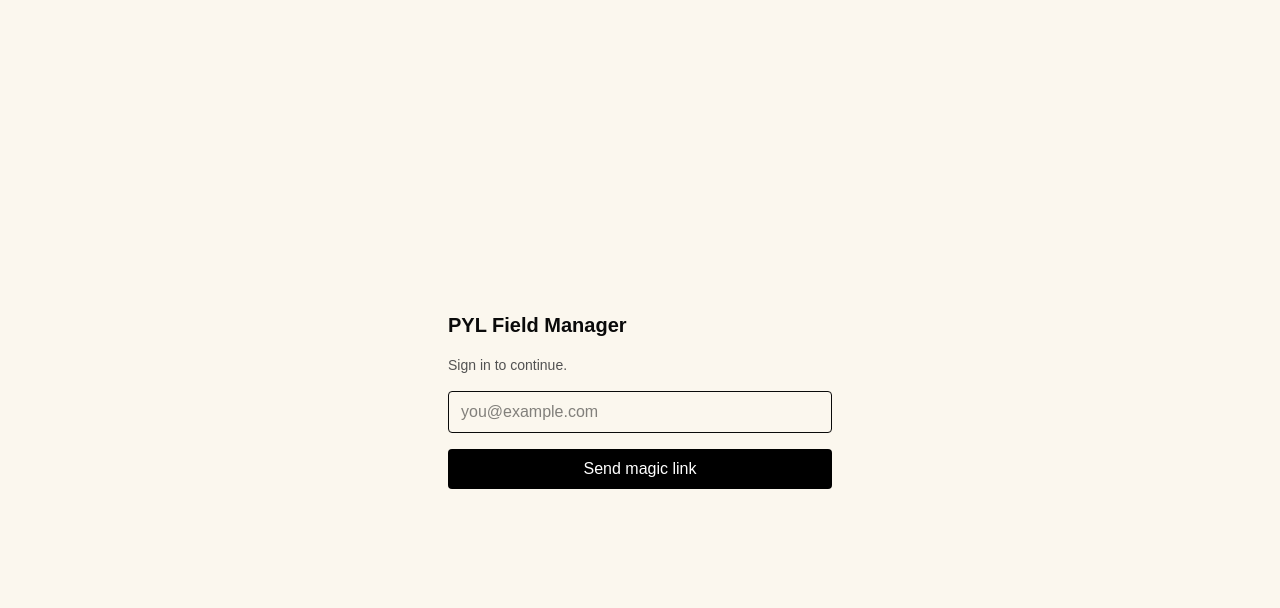
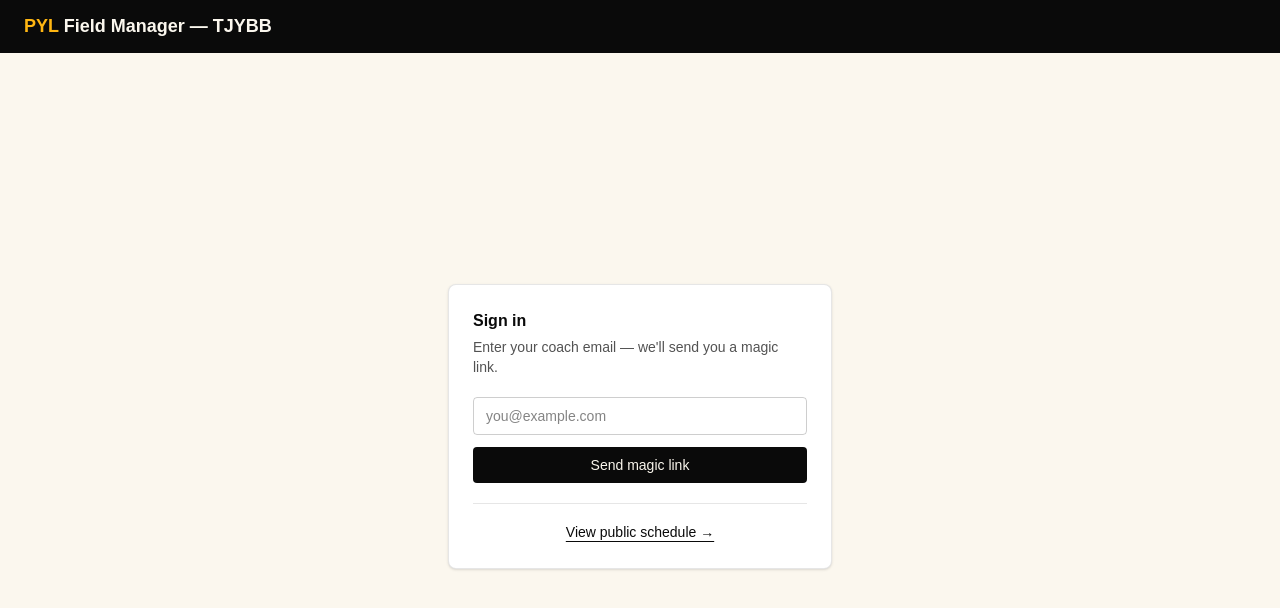
Before and after one commit to ronmitko-gif/pyl-field-manager, a Next.js app: page /login in a window 1280 px wide. Shown: the top 608 px of the page. Built offline with nearby package versions, Linux system fonts and the light colour scheme.

Commit message:
feat(public): /schedule route + login polish + coach empty states + nav scroll

```diff
--- a/app/(auth)/login/page.tsx
+++ b/app/(auth)/login/page.tsx
@@ -1,5 +1,6 @@
 'use client';
 
+import Link from 'next/link';
 import { useState } from 'react';
 import { createClient } from '@/lib/supabase/client';
 
@@ -27,35 +28,54 @@ export default function LoginPage() {
   }
 
   return (
-    <main className="min-h-screen flex items-center justify-center p-8">
-      <form onSubmit={handleSubmit} className="w-full max-w-sm space-y-4">
-        <h1 className="text-xl font-semibold">PYL Field Manager</h1>
-        <p className="text-sm text-neutral-600">Sign in to continue.</p>
+    <div className="flex min-h-screen flex-col bg-tj-cream text-tj-black">
+      <header className="flex items-center justify-between border-b border-tj-black/10 bg-tj-black px-6 py-3 text-tj-cream">
+        <h1 className="text-lg font-semibold">
+          <span className="text-tj-gold">PYL</span> Field Manager — TJYBB
+        </h1>
+      </header>
+
+      <main className="flex flex-1 items-center justify-center p-6">
+        <div className="w-full max-w-sm space-y-5 rounded-lg border border-tj-black/10 bg-white p-6 shadow-sm">
+          <div>
+            <h2 className="text-base font-semibold">Sign in</h2>
+            <p className="mt-1 text-sm opacity-70">
+              Enter your coach email — we&apos;ll send you a magic link.
+            </p>
+          </div>
+
+          <form onSubmit={handleSubmit} className="flex flex-col gap-3 text-sm">
             <input
               type="email"
               required
               value={email}
               onChange={(e) => setEmail(e.target.value)}
               placeholder="you@example.com"
-          className="w-full border rounded px-3 py-2"
+              className="w-full rounded border border-tj-black/20 px-3 py-2"
               disabled={status === 'sending' || status === 'sent'}
             />
             <button
               type="submit"
               disabled={status === 'sending' || status === 'sent'}
-          className="w-full bg-black text-white rounded px-3 py-2 disabled:opacity-50"
+              className="w-full rounded bg-tj-black px-3 py-2 text-tj-cream hover:bg-tj-black/80 disabled:opacity-50"
             >
-          {status === 'sending' ? 'Sending…' : 'Send magic link'}
+              {status === 'sending' ? 'Sending…' : status === 'sent' ? 'Check your email' : 'Send magic link'}
             </button>
             {status === 'sent' && (
-          <p className="text-sm text-green-700">
-            Check your email for the sign-in link.
-          </p>
+              <p className="text-xs text-tj-gold">Check your email for the sign-in link.</p>
             )}
             {status === 'error' && (
-          <p className="text-sm text-red-700">{errorMessage}</p>
+              <p className="text-xs text-override-red">{errorMessage}</p>
             )}
           </form>
+
+          <div className="border-t border-tj-black/10 pt-4 text-center">
+            <Link href="/schedule" className="text-sm underline underline-offset-4 hover:text-tj-gold">
+              View public schedule →
+            </Link>
+          </div>
+        </div>
       </main>
+    </div>
   );
 }
--- a/app/admin/_components/admin-nav.tsx
+++ b/app/admin/_components/admin-nav.tsx
@@ -14,7 +14,7 @@ const LINKS = [
 export function AdminNav({ pendingRequests = 0 }: { pendingRequests?: number }) {
   const pathname = usePathname();
   return (
-    <nav className="flex gap-4 border-b border-tj-black/10 bg-white px-6 py-2 text-sm">
+    <nav className="flex gap-4 overflow-x-auto whitespace-nowrap border-b border-tj-black/10 bg-white px-6 py-2 text-sm">
       {LINKS.map((l) => {
         const isActive =
           l.href === '/admin'
--- a/app/coach/page.tsx
+++ b/app/coach/page.tsx
@@ -92,11 +92,17 @@ export default async function CoachPage() {
       </header>
 
       <main className="mx-auto flex max-w-3xl flex-col gap-8 p-6">
+        {!coach.team_id && (
+          <div className="rounded border border-tj-gold bg-tj-gold-soft/40 p-3 text-sm">
+            <p className="font-semibold">You&apos;re not assigned to a team yet.</p>
+            <p className="mt-1 opacity-80">Contact the admin to be assigned a team before requesting slots.</p>
+          </div>
+        )}
         <section>
           <h2 className="mb-2 text-sm font-semibold uppercase tracking-wide text-tj-black/60">Your upcoming blocks</h2>
           {blocks.length === 0 ? (
             <p className="rounded border border-tj-black/10 bg-white p-4 text-sm text-tj-black/50">
-              No upcoming practices. Request a slot below.
+              No upcoming practices. Check the open windows below, then request a slot.
             </p>
           ) : (
             <ul className="flex flex-col gap-2">
@@ -127,7 +133,7 @@ export default async function CoachPage() {
           <h2 className="mb-2 text-sm font-semibold uppercase tracking-wide text-tj-black/60">Your pending requests</h2>
           {requests.length === 0 ? (
             <p className="rounded border border-tj-black/10 bg-white p-4 text-sm text-tj-black/50">
-              No pending requests.
+              No pending requests — submit one above.
             </p>
           ) : (
             <ul className="flex flex-col gap-2">
--- /dev/null
+++ b/app/schedule/page.tsx
@@ -0,0 +1,78 @@
+import Link from 'next/link';
+import { formatDistanceToNow } from 'date-fns';
+import { createAdminClient } from '@/lib/supabase/admin';
+import { parseWeekParam } from '@/lib/calendar/week';
+import type { ScheduleBlock } from '@/lib/types';
+import { WeekNav } from '@/app/admin/_components/week-nav';
+import { WeekGrid } from '@/app/admin/_components/week-grid';
+import { DayList } from '@/app/admin/_components/day-list';
+
+export default async function PublicSchedulePage({
+  searchParams,
+}: {
+  searchParams: Promise<{ week?: string; day?: string }>;
+}) {
+  const params = await searchParams;
+  const week = parseWeekParam(params.week);
+  const dayIndex = params.day ? Math.min(6, Math.max(0, Number(params.day))) : 0;
+
+  const admin = createAdminClient();
+
+  const [blocksRes, fieldsRes, teamsRes, syncRes] = await Promise.all([
+    admin
+      .from('schedule_blocks')
+      .select('*')
+      .gte('start_at', week.start.toISOString())
+      .lt('start_at', week.endExclusive.toISOString())
+      .neq('status', 'cancelled')
+      .order('start_at')
+      .limit(500),
+    admin.from('fields').select('id, name, short_name'),
+    admin.from('teams').select('id, name'),
+    admin
+      .from('sync_runs')
+      .select('ended_at')
+      .eq('source', 'sports_connect')
+      .eq('status', 'success')
+      .order('started_at', { ascending: false })
+      .limit(1)
+      .maybeSingle(),
+  ]);
+
+  const blocks = (blocksRes.data ?? []) as ScheduleBlock[];
+  const fields = fieldsRes.data ?? [];
+  const teams = teamsRes.data ?? [];
+  const lastSync = syncRes.data?.ended_at as string | null | undefined;
+
+  return (
+    <div className="min-h-screen bg-tj-cream text-tj-black">
+      <header className="flex flex-wrap items-center justify-between gap-3 border-b border-tj-black/10 bg-tj-black px-6 py-3 text-tj-cream">
+        <div>
+          <div className="text-xs uppercase tracking-wide text-tj-gold">TJYBB</div>
+          <h1 className="text-lg font-semibold">Field Schedule — Andrew Reilly Memorial Park</h1>
+        </div>
+        <Link href="/login" className="text-sm text-tj-gold-soft hover:text-tj-gold underline underline-offset-4">
+          Coach / admin sign in →
+        </Link>
+      </header>
+
+      <main className="mx-auto flex max-w-6xl flex-col gap-6 p-6">
+        <div className="flex items-center justify-between gap-3">
+          <WeekNav week={week} />
+          {lastSync && (
+            <div className="text-xs opacity-60">
+              Synced {formatDistanceToNow(new Date(lastSync), { addSuffix: true })}
+            </div>
+          )}
+        </div>
+
+        <WeekGrid week={week} fields={fields} blocks={blocks} teams={teams} readonly />
+        <DayList week={week} fields={fields} blocks={blocks} teams={teams} day={dayIndex} readonly />
+
+        <p className="text-xs opacity-50">
+          Public read-only view. Questions? Ask Meesh.
+        </p>
+      </main>
+    </div>
+  );
+}
```
Lines whose indentation alone changed are shown as unchanged.
